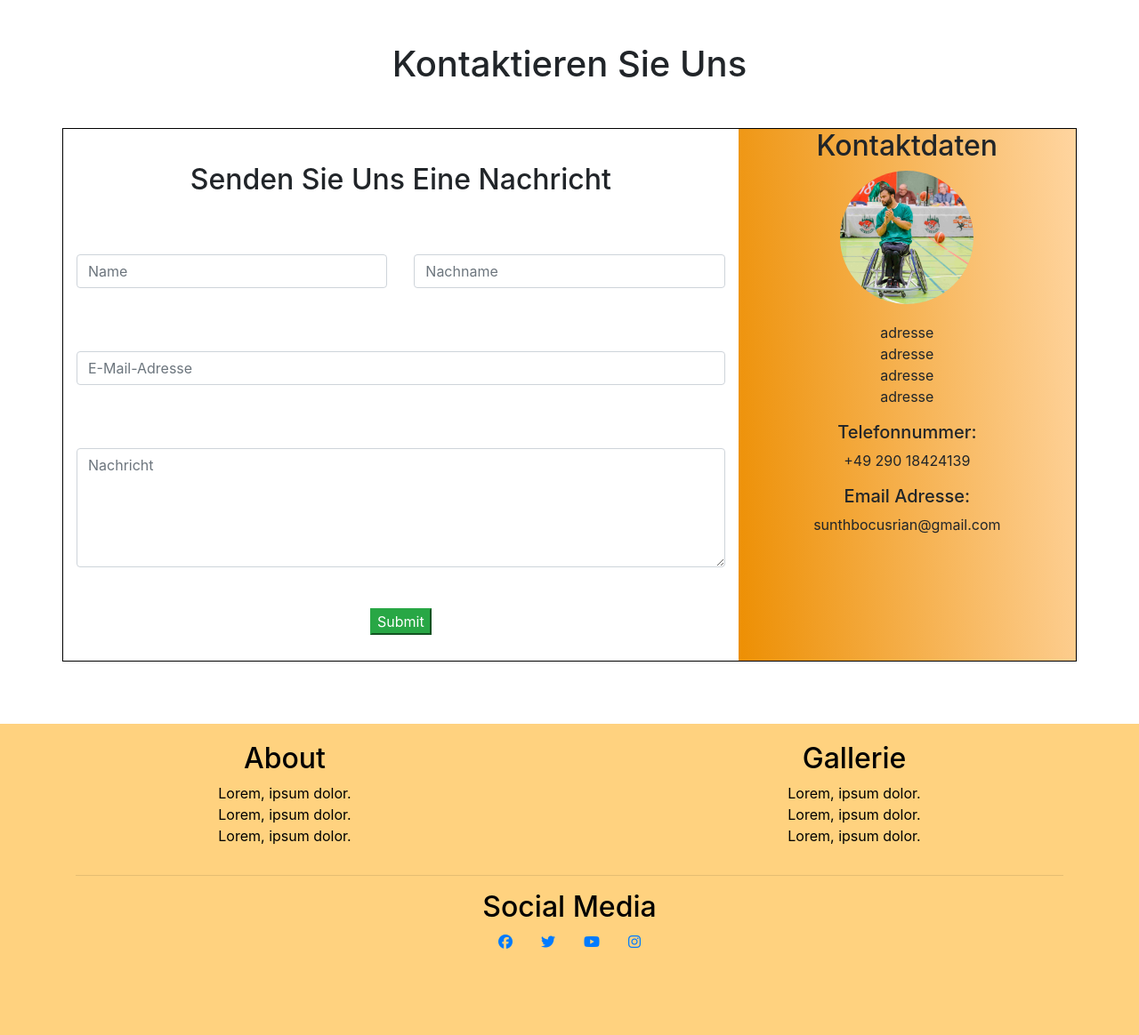
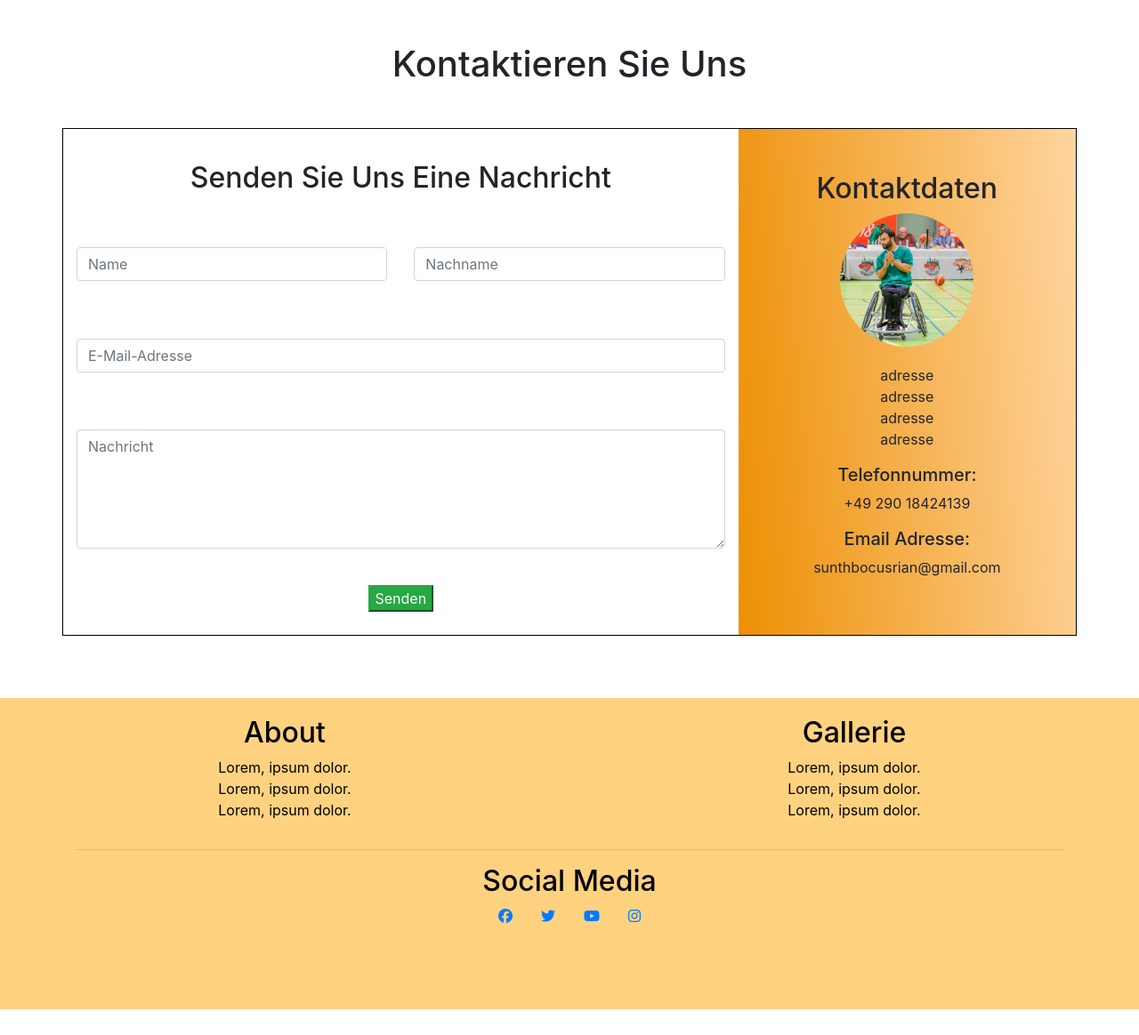
Before and after one commit to Rian1010/Mainhatten-Skywheelers, a Django app: page /kontakte/ in a window 1280 px wide. Shown: the part 176-1340 px from the top of the page at 89% size. After the commit the page ends 1311 px from the top, so only its background shows below. Run offline with Django 3.2, Linux system fonts and the light colour scheme; data comes from the database, SQL or seed files in the repository; some libraries are stand-ins or nearby versions.

Commit message:
Made a few improvements on the design

```diff
--- a/contact/static/contact/contact.css
+++ b/contact/static/contact/contact.css
@@ -24,7 +24,6 @@
 .kontakt-infos-BG {
     width: 100%;
     background-image: linear-gradient(265deg, #ffd5a0, #ED8F03);
-    padding-bottom: 125px;
     display: flex;
     align-items: center;
     flex-direction: column;
--- a/contact/templates/contact/contact.html
+++ b/contact/templates/contact/contact.html
@@ -20,7 +20,7 @@
         <form action="mailto:rtegally1098@gmail.com?subject=Skywheelers Website Nachricht" method="post" enctype="text/plain">
             <div class="row">
                 <div class="d-block d-md-none col-md-4 text-center kontakt-space d-flex justify-content-center">
-                    <div class="kontakt-infos-BG form-heading">
+                    <div class="kontakt-infos-BG py-5 form-heading">
                         {% for contact in contact_info %}
                         <h2>{{ contact.contactHeading }}</h2>
                         <div class="contact-image" style="background-image: url('{{ contact.image.url }}')"></div>
@@ -75,13 +75,13 @@
                     <div class="container">
                         <div class="row input-padding justify-content-center">
                             <div class="formsSubmit center-form">
-                                <input type="submit" value="Submit" id="submitBtn" class="btn-success" />
+                                <input type="submit" value="Senden" id="submitBtn" class="btn-success" />
                             </div>
                         </div>
                     </div>
                 </div>
                 <div class="d-md-block d-none col-md-4 text-center kontakt-space">
-                    <div class="kontakt-infos-BG">
+                    <div class="kontakt-infos-BG py-5">
                         {% for contact in contact_info %}
                         <h2>{{ contact.contactHeading }}</h2>
                         <div class="contact-image" style="background-image: url('{{ contact.image.url }}')"></div>
--- a/news/templates/news/news.html
+++ b/news/templates/news/news.html
@@ -26,11 +26,9 @@
             <div class="col-12 order-md-first">
                 <p class="text-muted mt-3 text-center text-md-left">
                     {% if search_term != 'None_None' %}
-                        <span class="small"><a href="{% url 'news_page' %}">Nachrichten</a></span>
                     <span class="small"><a href="{% url 'news_page' %}">Nachrichten</a></span>
                     {% endif %}
                     {% if search_term %} | {{ main_news_info|length }} News Artikeln wurden insgesammt für
-                        <strong>"{{ search_term }}"</strong> gefunden
                     <strong>"{{ search_term }}"</strong> gefunden
                     {% endif %}
                 </p>
```
Also changed, not shown: news/views.py (+7 -7 lines).
